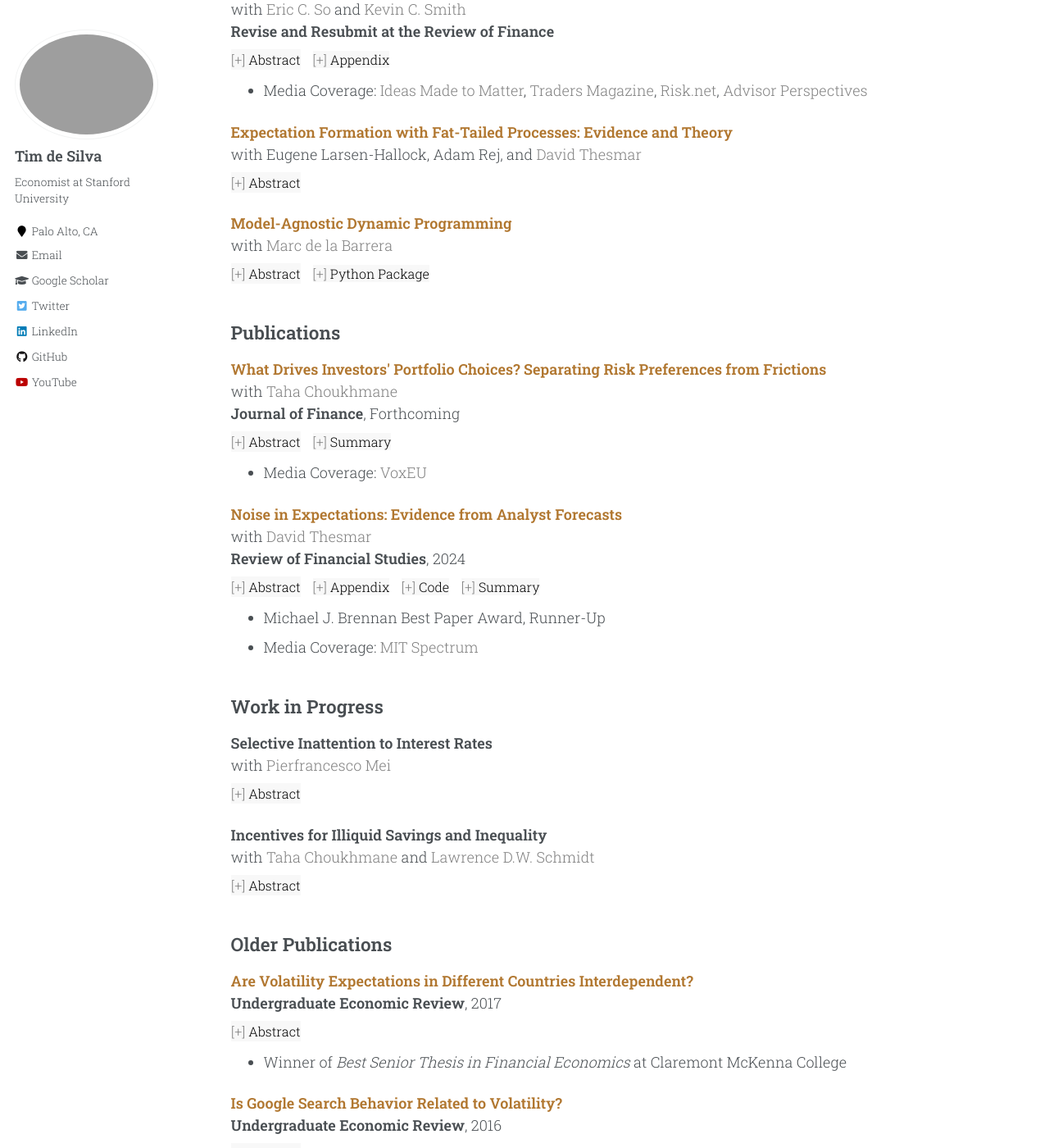
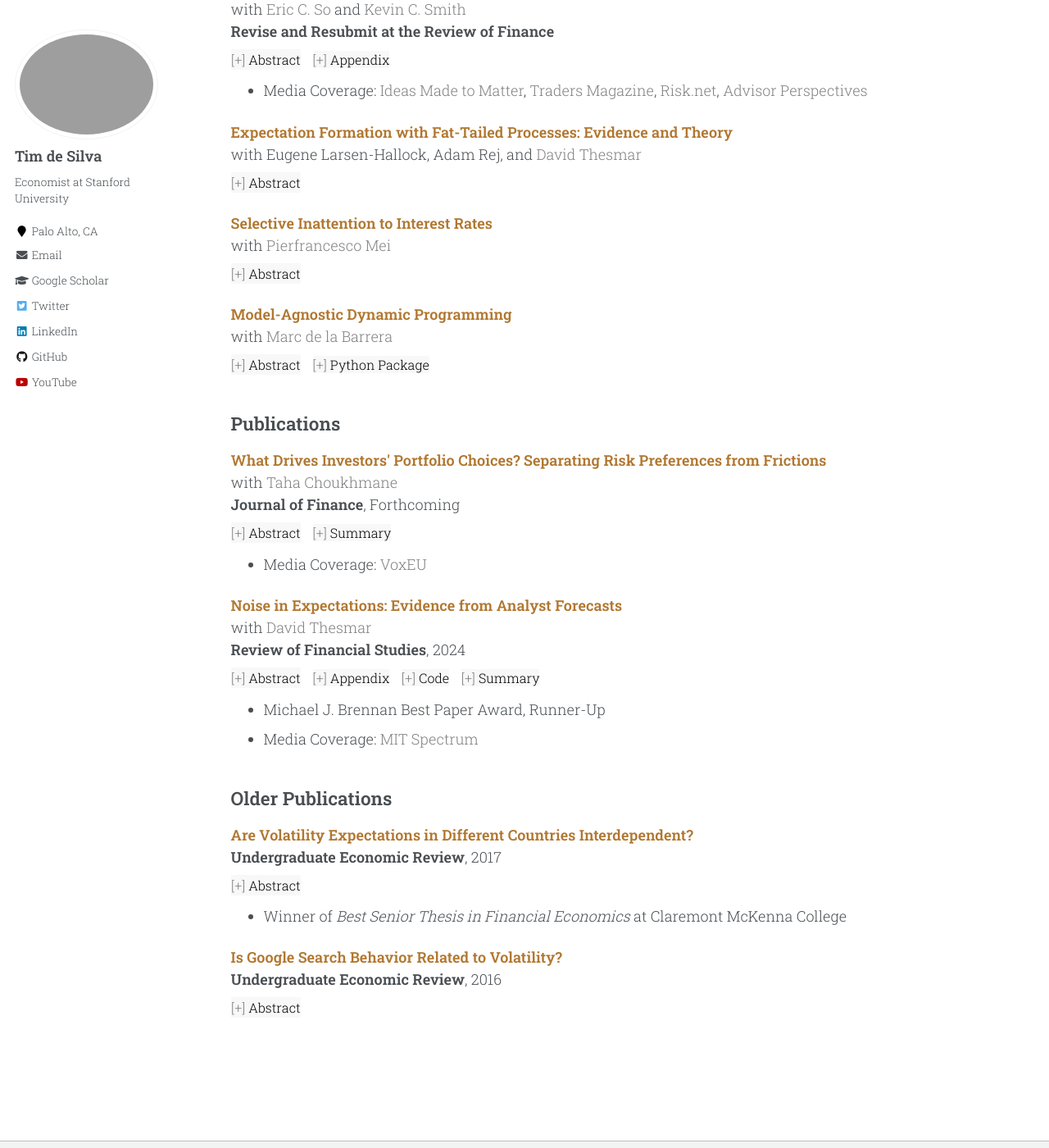
Before and after one commit to timhdesilva/timhdesilva.github.io, a Jekyll site: the page built from _pages/research.html, in a window 1280 px wide and 1400 px high, scrolled down 441 px. Shown: the whole window at 82% size. Built offline with Jekyll 4.4.1, drawn with Linux system fonts in a browser that asks for light colours.

Commit message:
update research, discussions, and files

```diff
--- a/_pages/research.html
+++ b/_pages/research.html
@@ -98,6 +98,16 @@ author_profile: true
 </div>
 
 <p>
+    <a style="text-decoration:none; color:rgb(177, 119, 48); font-weight:bold" href="http://timhdesilva.github.io/files/papers/si.pdf">Selective Inattention to Interest Rates</a>
+    <br>with <a style="text-decoration:none; color:gray" href="https://www.pierfrancescomei.com/">Pierfrancesco Mei</a>
+    <br>
+      <button class="abstract-button" data-target="si" style="margin-top:8px">Abstract</button>
+</p>
+<div id="si" class="abstract-content">
+  This paper studies whether households are selectively inattentive to interest rates and examines its macroeconomic implications. We first use existing and newly-designed household surveys to establish that households close to durables purchases actively acquire more information about interest rates and have more accurate, less dispersed, and less uncertain interest rate expectations. Next, we use this evidence to calibrate an incomplete markets model with durable consumption and endogenous information acquisition about interest rates through rational inattention. Finally, we quantify how selective inattention changes aggregate consumption responses to interest rates. Relative to exogenous inattention, selective inattention shifts the composition of spending responses to interest rate cuts, accelerates the impact of larger cuts, and generates dampened responses to changes in volatility that are closer to empirical evidence.
+</div>
+
+<p>
   <a style="text-decoration:none; color:rgb(177, 119, 48); font-weight:bold" href="http://timhdesilva.github.io/files/papers/agnostic_dp.pdf">Model-Agnostic Dynamic Programming</a>
   <br>with <a style="text-decoration:none; color:gray" href="https://economics.mit.edu/people/phd-students/marc-de-la-barrera-i-bardalet">Marc de la Barrera</a>
   <br>
@@ -142,7 +152,7 @@ We study the role of risk preferences and frictions in portfolio choice using va
   Analyst forecasts outperform econometric forecasts in the short run but underperform in the long run. We decompose these differences in forecasting accuracy into analysts’ information advantage, forecast bias, and forecast noise. We find that noise and bias strongly increase with forecast horizon, while analysts’ information advantage decays rapidly. A noise increase with horizon generates a mechanical reversal in the sign of the error-revision (Coibion--Gorodnichenko) regression coefficient at longer horizons, independently of over/underreaction. A parsimonious model with bounded rationality and a noisy cognitive default matches the term structures of noise and bias jointly.
 </div>
 
-<h2 id="work-in-progress">Work in Progress</h2>
+<!-- <h2 id="work-in-progress">Work in Progress</h2>
 
 <p>
     <strong>Selective Inattention to Interest Rates</strong>
@@ -151,16 +161,7 @@ We study the role of risk preferences and frictions in portfolio choice using va
 </p>
 <div id="inattention" class="abstract-content">
   This paper studies whether households select into paying attention to interest rates when making durable goods purchases and examines its macroeconomic implications. Using existing and new surveys, we show that households close to durables purchases have more accurate, less dispersed, and less uncertain interest rate expectations, and more actively acquire information about the current values of decision-relevant rates. We then build a partial equilibrium incomplete markets model with durable consumption and dynamic information acquisition about interest rates. We calibrate the model using our survey evidence and show how selective inattention, through creating a tight link between durables adjustments and beliefs, generates impulse responses to both the level and volatility of interest rates that differ significantly from models with rational expectations and exogenous inattention.
-</div>
-
-<p>
-  <strong>Incentives for Illiquid Savings and Inequality</strong>
-  <br>with <a style="text-decoration:none; color:gray" href="https://tahachoukhmane.com/">Taha Choukhmane</a> and <a style="text-decoration:none; color:gray" href="https://sites.google.com/site/lawrencedwschmidt/home">Lawrence D.W. Schmidt</a>
-  <br><button class="abstract-button" data-target="illiquidity" style="margin-top:8px">Abstract</button>
-</p>
-<div id="illiquidity" class="abstract-content">
-  In several countries, such as the US, multiple tax and other incentives favor the accumulation of wealth in illiquid vehicles such as deferred contribution retirement accounts and real estate. Moreover, it is common for the cost basis of inherited assets to “stepped-up” when these assets are passed on after death. This creates a strong incentive for asset holders to delay asset sales until death to reduce their tax liability. In this project, we study how these incentives affect wealth accumulation over the life cycle, the transfer of resources across generations, and, ultimately, inequality within and across generations. Empirically, we examine wealth accumulation in several illiquid assets using Census data, including housing, retirement savings, and small businesses. We provide new evidence about the magnitude of intergenerational wealth transfers using administrative and survey data of children around the time of parental death. To identify the effects of these incentives, we use differences in the timing of wealth accumulation, family structure, 401k matching rules, and changes in tax policies related to capital gains and estate taxation. Finally, we use this evidence to discipline a life cycle model with multiple assets. Using this model, we quantify the effect of step-up in basis on wealth inequality and consider implications for the distribution of income and wealth of several alternative policies.
-</div>
+</div> -->
 
 <h2 id="publications">Older Publications</h2>
 
```
Also changed, not shown: _pages/discussions.html (+7 -1 lines), 4 other files.
